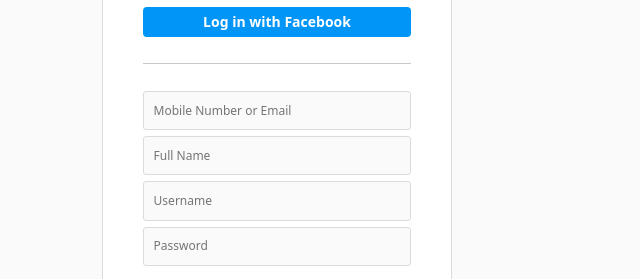
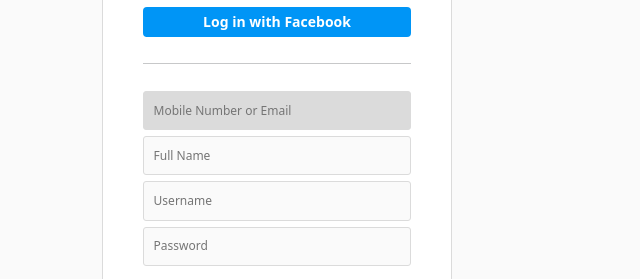
Before and after one commit to seesmof/instagram-sign-up, a plain HTML site: page index.html in a window 1280 px wide. In both pictures the pointer is over the input "Mobile Number or Email". Shown: the part 447-726 px from the top of the page, without its empty margins (363-1003 px from the left). Drawn offline with nearby package versions, Linux system fonts and the light colour scheme; files that its build step writes are made by us from their sources.

Commit message:
Added styling

```diff
--- a/css/style.scss
+++ b/css/style.scss
@@ -85,6 +85,10 @@ main {
           margin: 3px;
           padding: 0.6rem;
           font-size: 12px;
+
+          &:hover {
+            background: var(--gry);
+          }
 
           &:first-of-type {
             margin-top: 0.7rem;
```
